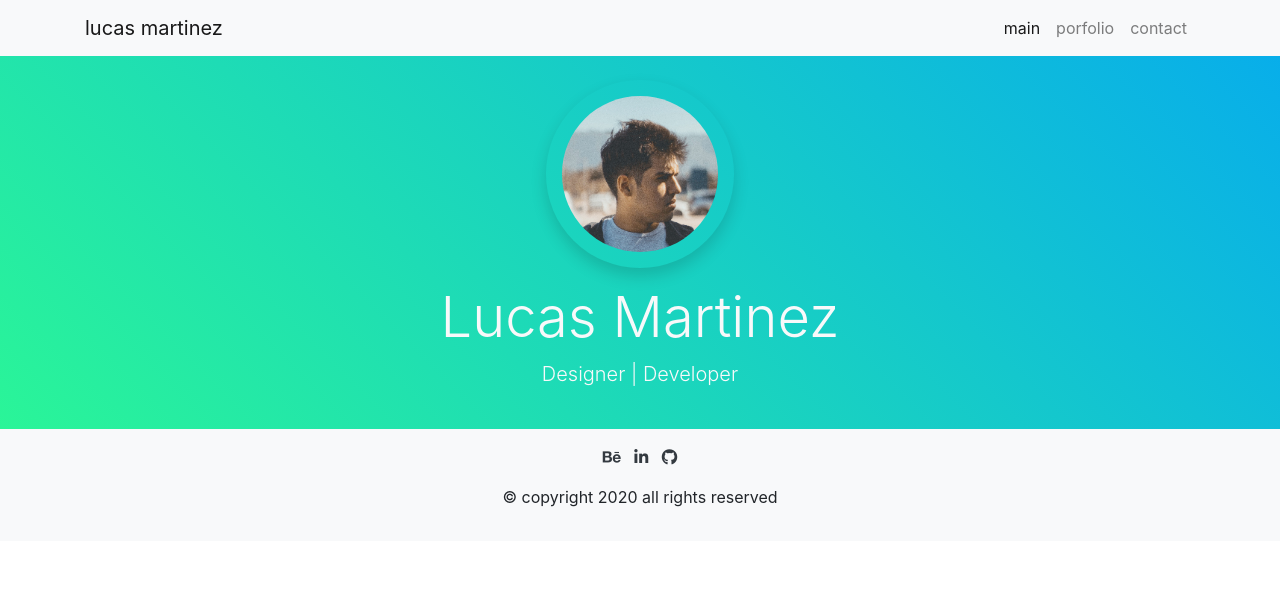
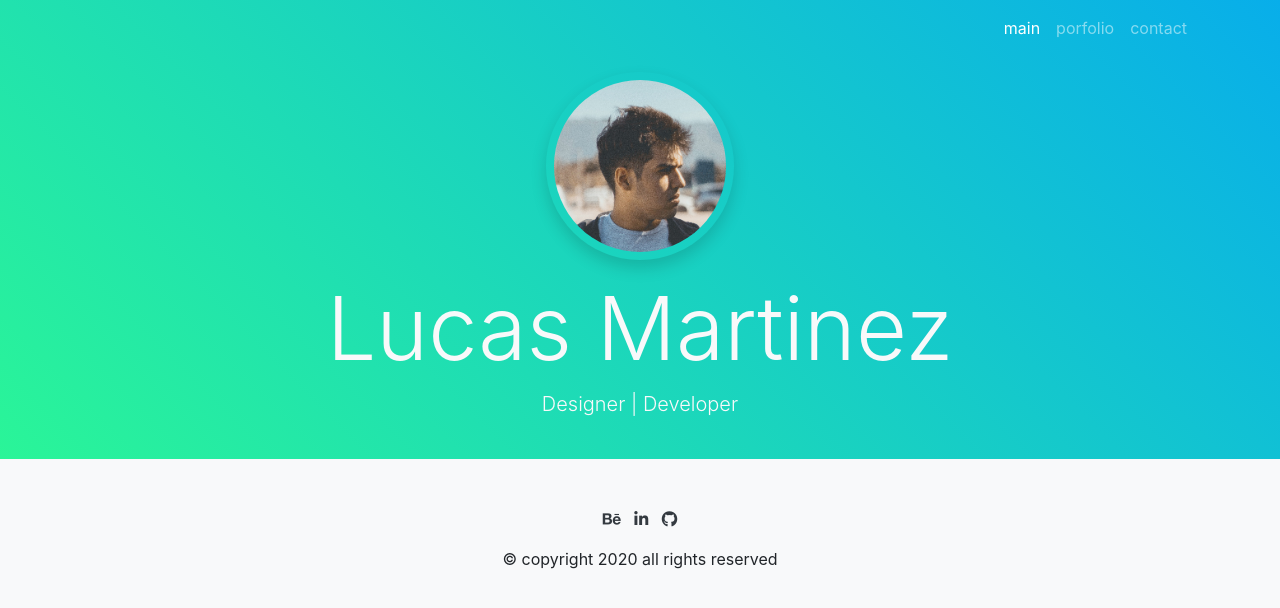
Before and after one commit to hechoporlucas/cv, a plain HTML site: page index.html in a window 1280 px wide. Drawn offline with nearby package versions, Linux system fonts and the light colour scheme.

Commit message:
cambios en navbar

```diff
--- a/css/style.css
+++ b/css/style.css
@@ -1,3 +1,6 @@
+.bg-navbar{
+    background-color: rgba(0, 0, 0, 0);
+}
 .bg-gradient1{
     background-color: #08AEEA;
     background-image: linear-gradient(225deg, #08AEEA 0%, #2AF598 100%);
--- a/index.html
+++ b/index.html
@@ -12,9 +12,8 @@
 </head>
 <body>
     <header>
-        <nav class="navbar navbar-expand-lg navbar-light bg-light">
+        <nav class="navbar navbar-expand-lg navbar-dark bg-navbar fixed-top">
             <div class="container">
-                <a class="navbar-brand" href="index.html">lucas martinez</a>
                 <button class="navbar-toggler" type="button" data-toggle="collapse"
                     data-target="#navbarSupportedContent" aria-controls="navbarSupportedContent" aria-expanded="false"
                     aria-label="Toggle navigation">
@@ -38,12 +37,12 @@
         </nav>
     </header>
     <section class="container-fluid bg-gradient1 py-4 text-light text-center">
-        <img src="img/main-01.jpg" alt="lucas foto de perfil" class="rounded-circle shadow p-3 mb-3" width="15%">
-        <h1 class="display-4">Lucas Martinez</h1>
+        <img src="img/main-01.jpg" alt="lucas foto de perfil" class="rounded-circle shadow p-2 mb-3 mt-5" width="15%">
+        <h1 class="display-2">Lucas Martinez</h1>
         <p class="lead">Designer | Developer</p>
     </section>
     <footer class="container-fluid bg-light">
-        <div class="container py-3 text-center">
+        <div class="container py-5 text-center">
             <a href="https://www.behance.net/bylucas" target="blank_" class="text-dark"><i
                     class="fab fa-behance"></i></a> &nbsp;
             <a href="https://www.linkedin.com/in/lucasjosemartinez" target="blank_" class="text-dark"><i
```
